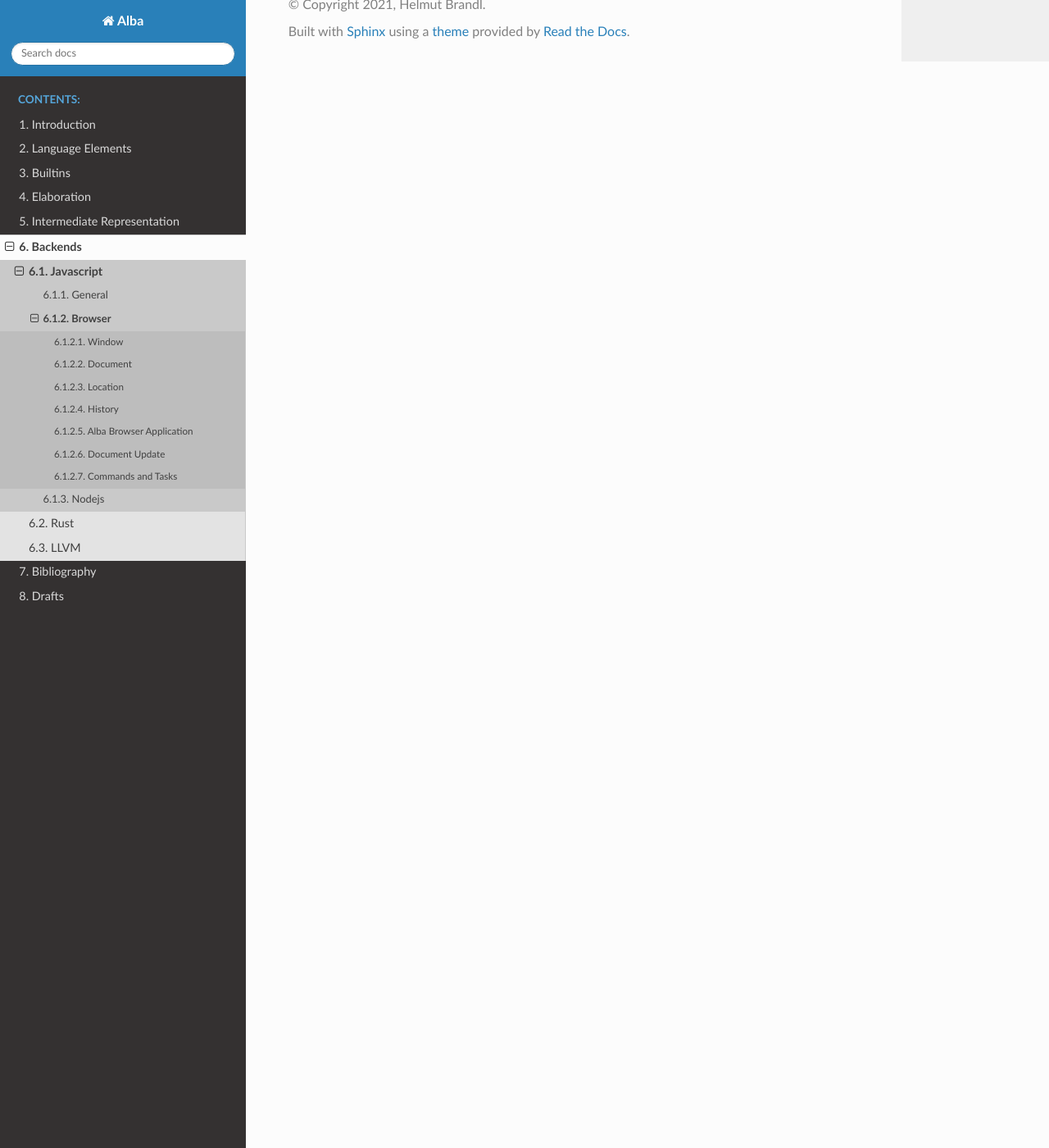
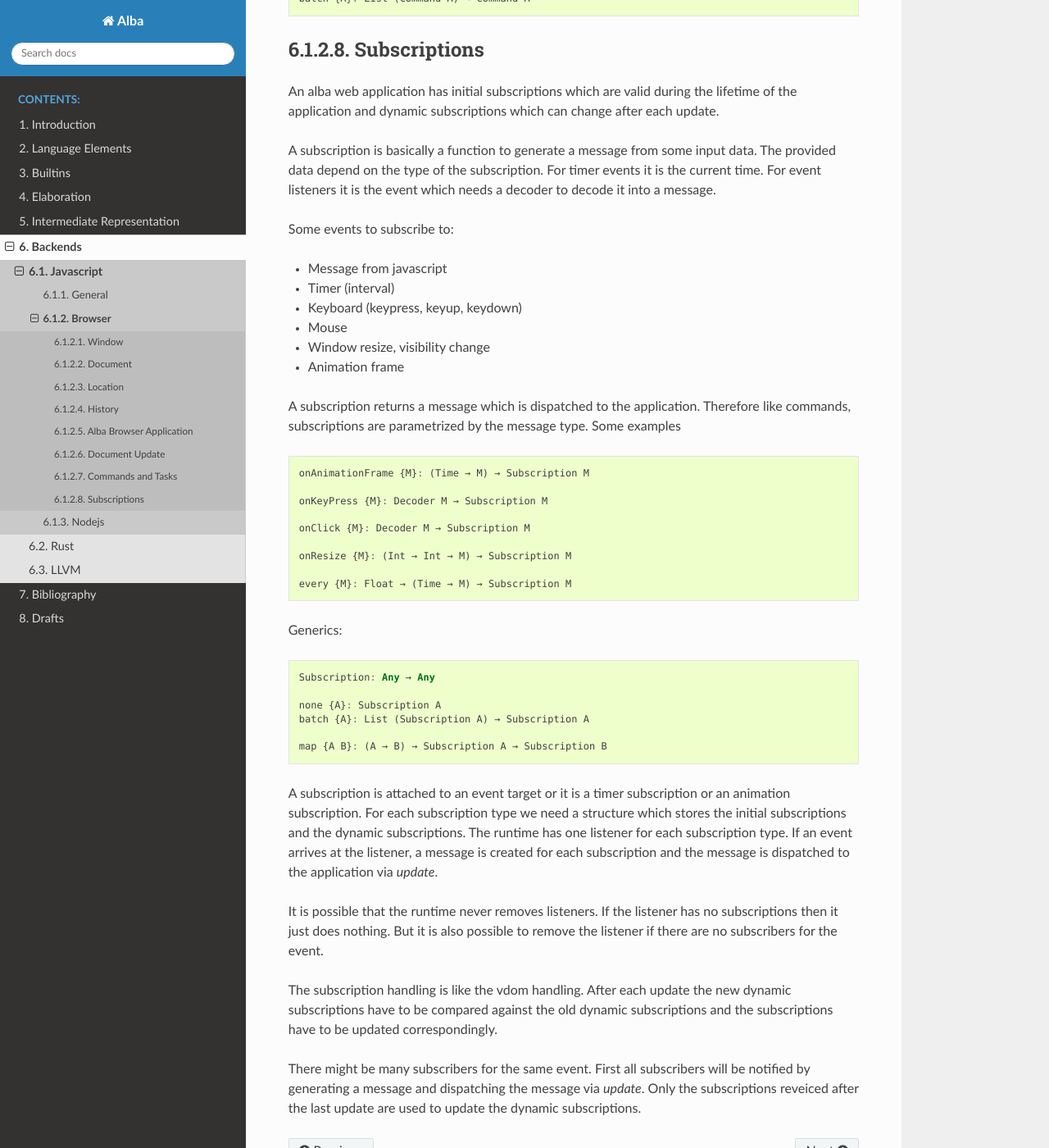
Before and after one commit to alba-lang/lang-spec, a Sphinx documentation site: the page built from sphinx/source/backend/js/browser.rst, in a window 1280 px wide and 1400 px high, scrolled down 7129 px. Shown: the whole window at 82% size. Built offline with Sphinx 7.4.7 and the Read the Docs theme 2.0.0, drawn with Linux system fonts in a browser that asks for light colours; some of the changed text lies outside the part shown.

Commit message:
Added subscriptions
	modified:   sphinx/source/backend/js/browser.rst

```diff
--- a/sphinx/source/backend/js/browser.rst
+++ b/sphinx/source/backend/js/browser.rst
@@ -395,3 +400,76 @@ and a function to map the result into a message. ::
     Command (Message: Any): Any
 
     attempt{E A M}: Task E A → (Result E A → M) → Command M
+
+    none {A}: Command A
+    batch {A}: List (Command A) → Command A
+
+
+
+
+
+
+Subscriptions
+============================================================
+
+
+An alba web application has initial subscriptions which are valid during the
+lifetime of the application and dynamic subscriptions which can change after
+each update.
+
+A subscription is basically a function to generate a message from some input
+data. The provided data depend on the type of the subscription. For timer events
+it is the current time. For event listeners it is the event which needs a
+decoder to decode it into a message.
+
+Some events to subscribe to:
+
+- Message from javascript
+- Timer (interval)
+- Keyboard (keypress, keyup, keydown)
+- Mouse
+- Window resize, visibility change
+- Animation frame
+
+A subscription returns a message which is dispatched to the application.
+Therefore like commands, subscriptions are parametrized by the message type.
+Some examples ::
+
+    onAnimationFrame {M}: (Time → M) → Subscription M
+
+    onKeyPress {M}: Decoder M → Subscription M
+
+    onClick {M}: Decoder M → Subscription M
+
+    onResize {M}: (Int → Int → M) → Subscription M
+
+    every {M}: Float → (Time → M) → Subscription M
+
+Generics::
+
+    Subscription: Any → Any
+
+    none {A}: Subscription A
+    batch {A}: List (Subscription A) → Subscription A
+
+    map {A B}: (A → B) → Subscription A → Subscription B
+
+A subscription is attached to an event target or it is a timer subscription or
+an animation subscription. For each subscription type we need a structure which
+stores the initial subscriptions and the dynamic subscriptions. The runtime has
+one listener for each subscription type. If an event arrives at the listener, a
+message is created for each subscription and the message is dispatched to the
+application via *update*.
+
+It is possible that the runtime never removes listeners. If the listener has no
+subscriptions then it just does nothing. But it is also possible to remove the
+listener if there are no subscribers for the event.
+
+The subscription handling is like the vdom handling. After each update the new
+dynamic subscriptions have to be compared against the old dynamic subscriptions
+and the subscriptions have to be updated correspondingly.
+
+There might be many subscribers for the same event. First all subscribers will
+be notified by generating a message and dispatching the message via *update*.
+Only the subscriptions reveiced after the last update are used to update the
+dynamic subscriptions.
```
Also changed, not shown: other parts of sphinx/source/backend/js/browser.rst (+5 -0 lines).
